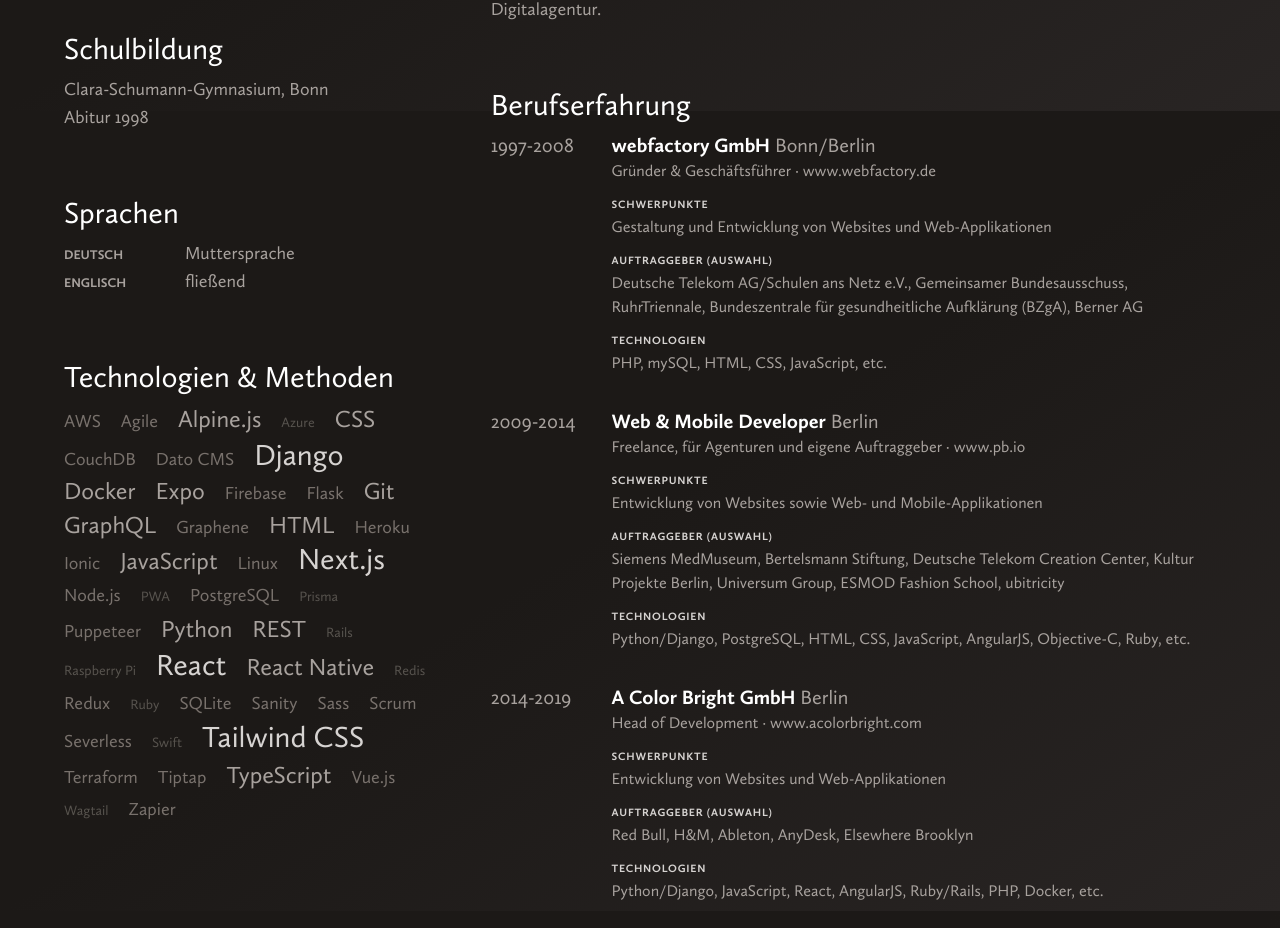
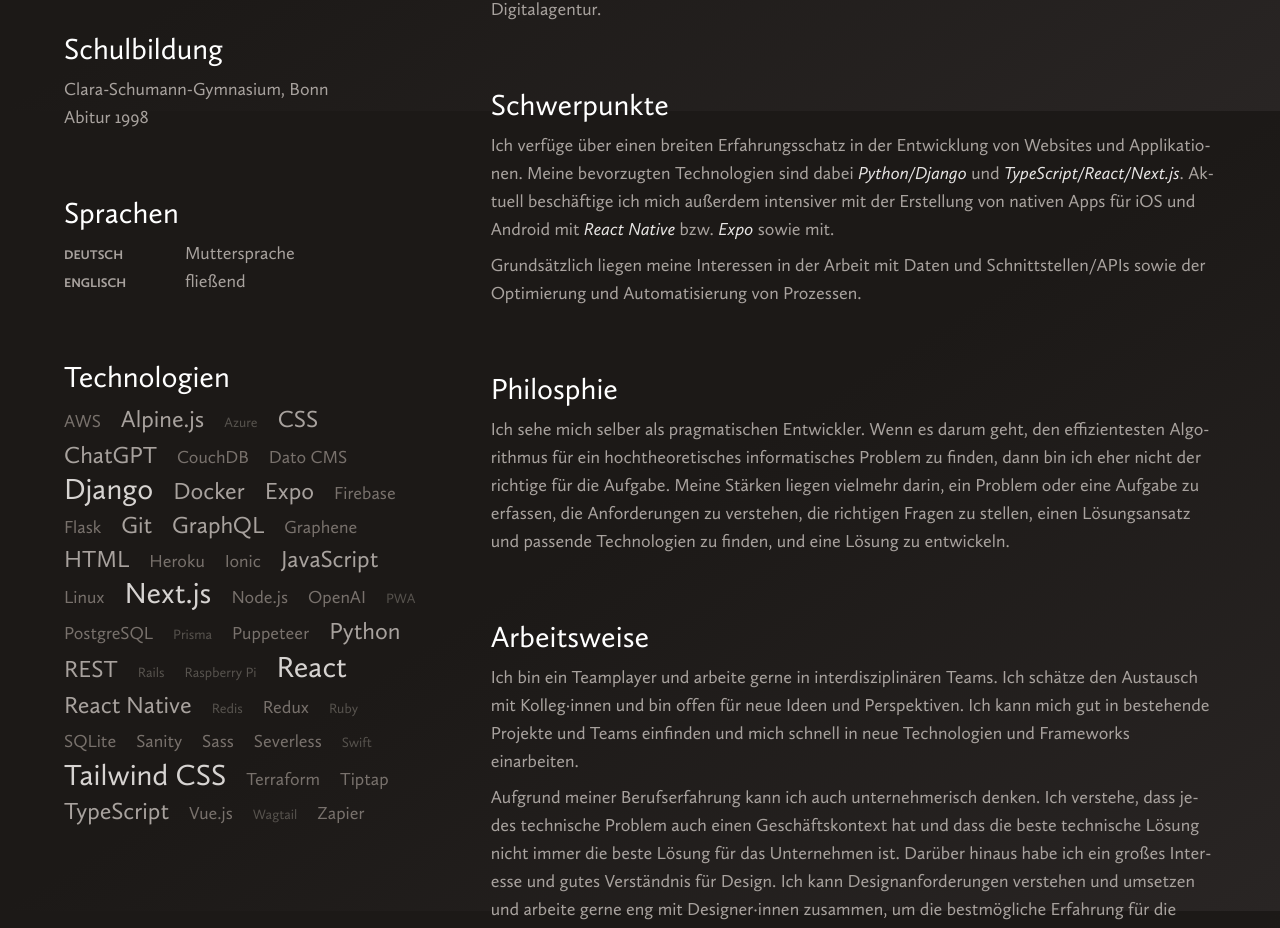
Before and after one commit to philippbosch/pb.io, a Next.js app: page /cv in a window 1280 px wide. Shown: the part 689-1617 px from the top of the page. Built offline with nearby package versions, Linux system fonts and the light colour scheme; what tailwindcss-hyphens would draw is missing.

Commit message:
Update CV

```diff
--- a/components/H1.tsx
+++ b/components/H1.tsx
@@ -3,7 +3,7 @@
 }
 
 const H1 = ({ children }: H1Props) => (
-  <h1 className="text-2xl lg:text-3xl text-white print:text-black mb-2">
+  <h1 className="text-2xl lg:text-3xl text-white print:text-black">
     {children}
   </h1>
 );
--- /dev/null
+++ b/components/P.tsx
@@ -0,0 +1,9 @@
+interface PProps {
+  children: React.ReactNode;
+}
+
+const P = ({ children }: PProps) => (
+  <p className="text-lg hyphens-auto _sm:hyphens-none">{children}</p>
+);
+
+export default P;
--- /dev/null
+++ b/components/Section.tsx
@@ -0,0 +1,9 @@
+interface SectionProps {
+  children: React.ReactNode;
+}
+
+const Section = ({ children }: SectionProps) => (
+  <section className="flex flex-col gap-2">{children}</section>
+);
+
+export default Section;
--- a/data/skills.yaml
+++ b/data/skills.yaml
@@ -25,12 +25,6 @@
 - technology: Ruby
   level: 1
   url: https://www.ruby-lang.org/de/
-- technology: Agile
-  level: 2
-  url: https://agilemanifesto.org
-- technology: Scrum
-  level: 2
-  url: https://www.scrum.org
 - technology: PostgreSQL
   level: 2
   url: https://www.postgresql.org
@@ -142,3 +136,9 @@
 - technology: Zapier
   level: 2
   url: https://zapier.com
+- technology: ChatGPT
+  level: 3
+  url: https://chat.openai.com
+- technology: OpenAI
+  level: 2
+  url: https://www.openai.com
--- a/pages/_document.tsx
+++ b/pages/_document.tsx
@@ -2,7 +2,7 @@
 
 export default function Document() {
   return (
-    <Html lang="en">
+    <Html lang="de">
       <Head>
         <link
           rel="preload"
@@ -18,6 +18,13 @@
           type="font/woff2"
           crossOrigin="anonymous"
         />
+        <link
+          rel="preload"
+          href="/fonts/callunasansitalic-webfont.woff2"
+          as="font"
+          type="font/woff2"
+          crossOrigin="anonymous"
+        />
         <meta name="theme-color" content="#1c1917" />
       </Head>
       <body className="font-calluna text-gray-400 print:text-black bg-gray-900 bg-gradient-to-br from-gray-900 via-gray-900 to-gray-800 bg-fixed print:bg-white print:bg-none">
--- a/pages/cv.tsx
+++ b/pages/cv.tsx
@@ -9,6 +9,8 @@
 import Job from '../components/Job';
 import skills from '../data/skills.yaml';
 import type { Skill } from '../types/skill';
+import P from '../components/P';
+import Section from '../components/Section';
 
 const CV: NextPage = () => {
   return (
@@ -32,7 +34,7 @@
         <meta name="robots" content="noindex" />
       </Head>
       <aside className="flex-1 space-y-16">
-        <div>
+        <Section>
           <H1>Persönliche Daten</H1>
           <p className="text-lg">
             * 3. Mai 1979
@@ -46,16 +48,16 @@
             <a href="tel:+491795057388">+49 179 5057388</a> ·{' '}
             <a href="mailto:hi@pb.io">hi@pb.io</a>
           </p>
-        </div>
-        <div>
+        </Section>
+        <Section>
           <H1>Schulbildung</H1>
           <p className="text-lg">
             Clara-Schumann-Gymnasium, Bonn
             <br />
             Abitur 1998
           </p>
-        </div>
-        <div>
+        </Section>
+        <Section>
           <H1>Sprachen</H1>
           <dl className="grid grid-cols-3 text-lg">
             <dt className="font-bold all-small-caps">Deutsch</dt>
@@ -63,9 +65,9 @@
             <dt className="font-bold all-small-caps">Englisch</dt>
             <dd className="col-span-2">fließend</dd>
           </dl>
-        </div>
-        <div>
-          <H1>Technologien &amp; Methoden</H1>
+        </Section>
+        <Section>
+          <H1>Technologien</H1>
           <ul className="-mx-1.5 inline-flex flex-wrap gap-x-2 items-baseline children:px-1.5 children:py-3 children:leading-[0.5rem] children:transition-all hover:children:scale-150 hover:children:bg-white/10 hover:children:text-white hover:children:rounded hover:children:backdrop-blur-[2px]">
             {skills
               .sort((a: Skill, b: Skill) =>
@@ -88,22 +90,70 @@
                 </li>
               ))}
           </ul>
-        </div>
+        </Section>
       </aside>
-      <main className="flex-2 space-y-16">
-        <section>
+      <main className="flex-2 space-y-16 [&_em]:text-gray-200">
+        <Section>
           <H1>Profil</H1>
-          <p className="text-lg hyphens-auto sm:hyphens-none">
-            Ich bin seit mehr als 20 Jahren Softwareentwickler und vorwiegend im
+          <P>
+            Seit mehr als 20 Jahren bin ich Softwareentwickler und vorwiegend im
             Bereich Web &amp; Mobile tätig. Dabei habe ich in verschiedenen
             Konstellationen gearbeitet: als{' '}
             <em>Gründer und Geschäftsführer/CTO</em> in zwei Unternehmen, als{' '}
             <em>Web-Entwickler</em> bei einer Designagentur, als{' '}
             <em>Freelancer</em> für Agenturen und andere Auftraggeber sowie als{' '}
             <em>Head of Development</em> in einer Digitalagentur.
-          </p>
-        </section>
-        <section>
+          </P>
+        </Section>
+        <Section>
+          <H1>Schwerpunkte</H1>
+          <P>
+            Ich verfüge über einen breiten Erfahrungsschatz in der Entwicklung
+            von Websites und Applikationen. Meine bevorzugten Technologien sind
+            dabei <em>Python/Django</em> und <em>TypeScript/React/Next.js</em>.
+            Aktuell beschäftige ich mich außerdem intensiver mit der Erstellung
+            von nativen Apps für iOS und Android mit <em>React Native</em> bzw.{' '}
+            <em>Expo</em> sowie mit.
+          </P>
+          <P>
+            Grundsätzlich liegen meine Interessen in der Arbeit mit Daten und
+            Schnittstellen/APIs sowie der Optimierung und Automatisierung von
+            Prozessen.
+          </P>
+        </Section>
+        <Section>
+          <H1>Philosphie</H1>
+          <P>
+            Ich sehe mich selber als pragmatischen Entwickler. Wenn es darum
+            geht, den effizientesten Algorithmus für ein hochtheoretisches
+            informatisches Problem zu finden, dann bin ich eher nicht der
+            richtige für die Aufgabe. Meine Stärken liegen vielmehr darin, ein
+            Problem oder eine Aufgabe zu erfassen, die Anforderungen zu
+            verstehen, die richtigen Fragen zu stellen, einen Lösungsansatz und
+            passende Technologien zu finden, und eine Lösung zu entwickeln.
+          </P>
+        </Section>
+        <Section>
+          <H1>Arbeitsweise</H1>
+          <P>
+            Ich bin ein Teamplayer und arbeite gerne in interdisziplinären
+            Teams. Ich schätze den Austausch mit Kolleg·innen und bin offen für
+            neue Ideen und Perspektiven. Ich kann mich gut in bestehende
+            Projekte und Teams einfinden und mich schnell in neue Technologien
+            und Frameworks einarbeiten.
+          </P>
+          <P>
+            Aufgrund meiner Berufserfahrung kann ich auch unternehmerisch
+            denken. Ich verstehe, dass jedes technische Problem auch einen
+            Geschäftskontext hat und dass die beste technische Lösung nicht
+            immer die beste Lösung für das Unternehmen ist. Darüber hinaus habe
+            ich ein großes Interesse und gutes Verständnis für Design. Ich kann
+            Designanforderungen verstehen und umsetzen und arbeite gerne eng mit
+            Designer·innen zusammen, um die bestmögliche Erfahrung für die
+            Benutzer·innen zu schaffen.
+          </P>
+        </Section>
+        <Section>
           <H1>Berufserfahrung</H1>
           <div className="space-y-8">
             <Job
@@ -136,7 +186,7 @@
               jobTitle="Head of Development"
               url="https://www.acolorbright.com/"
               focus="Entwicklung von Websites und Web-Applikationen"
-              clients="Red Bull, H&amp;M, Ableton, AnyDesk, Elsewhere Brooklyn"
+              clients="Red Bull, H&amp;M, Ableton, Haufe Verlag, Elsewhere Brooklyn"
               technologies="Python/Django, JavaScript, React, AngularJS, Ruby/Rails, PHP, Docker, etc."
             />
             <Job
@@ -160,9 +210,9 @@
               technologies="Django, Next.js, Tailwind CSS, AWS, Docker, Terraform"
             />
           </div>
-        </section>
+        </Section>
 
-        <section>
+        <Section>
           <H1>Sonstige Tätigkeiten</H1>
           <div className="space-y-8">
             <Job
@@ -185,7 +235,7 @@
               jobTitle="Workshop zum Thema „Things, Phones and Spaces“ im Rahmen des Masterstudiengangs „Interaction Design“ von Gillian Crampton Smith und Philip Tabor"
             />
           </div>
-        </section>
+        </Section>
       </main>
     </Layout>
   );
```
